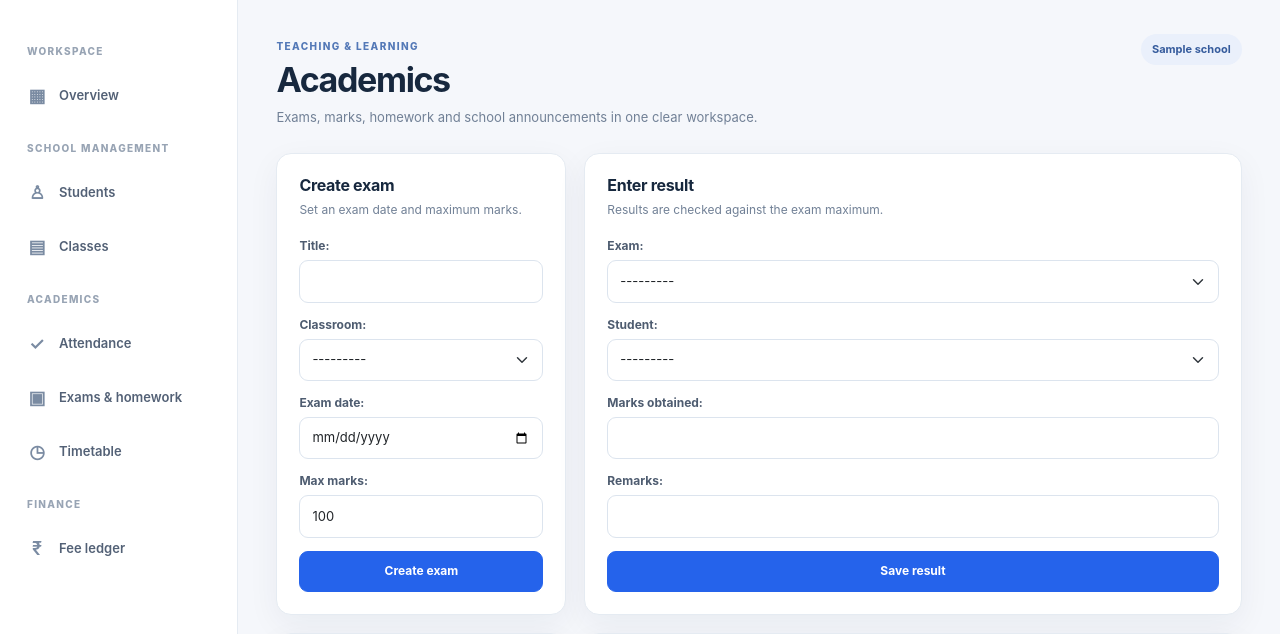
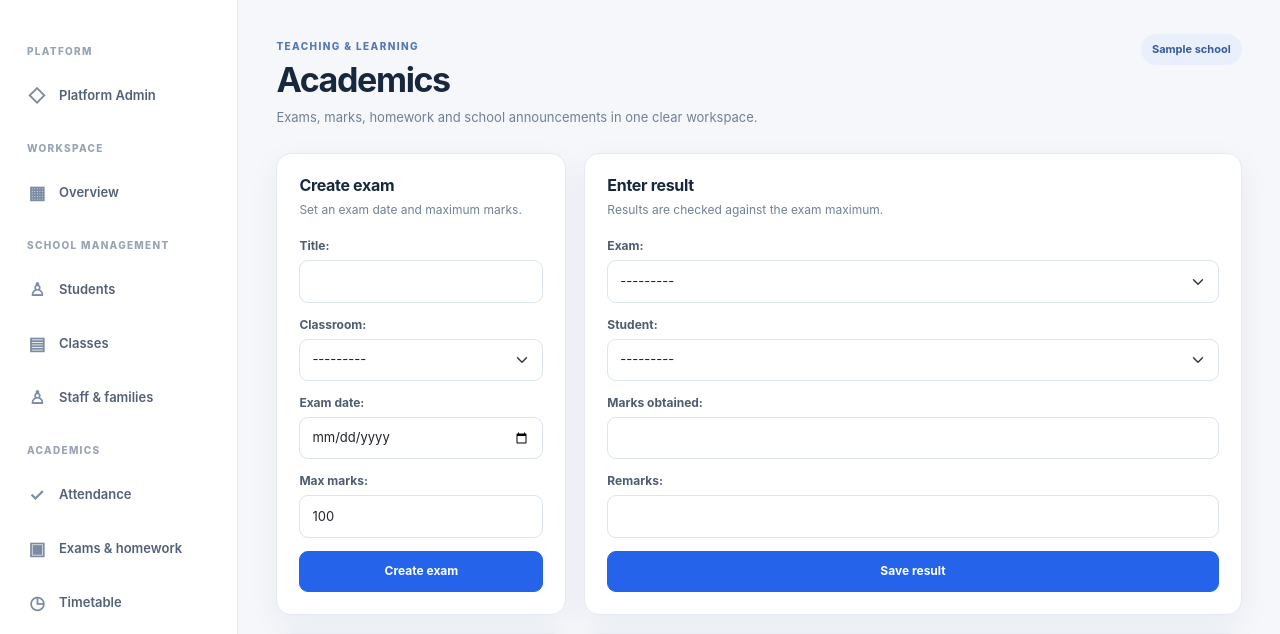
Before and after one commit to pk8873/My_school, a Django app: page /academics/ in a window 1280 px wide. Shown: the part 76-710 px from the top of the page. Run offline with Django 5.2, Linux system fonts and the light colour scheme; a user stored in the database is signed in; tables that the repository leaves empty hold one stand-in row (values such as "Sample post").

Commit message:
ui: add platform admin and staff management navigation

```diff
--- a/templates/base.html
+++ b/templates/base.html
@@ -4,8 +4,8 @@
 <head><meta charset="utf-8"><meta name="viewport" content="width=device-width, initial-scale=1"><meta name="theme-color" content="#112b46"><meta name="description" content="School Saathi — school operations and parent communication workspace"><title>{% block title %}School Saathi{% endblock %}</title><link rel="manifest" href="{% static 'pwa/manifest.webmanifest' %}"><link rel="icon" href="data:,"><link href="https://cdn.jsdelivr.net/npm/bootstrap@5.3.3/dist/css/bootstrap.min.css" rel="stylesheet"><link rel="stylesheet" href="{% static 'css/app.css' %}"><script defer src="{% static 'js/app.js' %}"></script></head>
 <body>
 <header class="topbar"><div class="topbar-inner"><a class="brand" href="{% url 'dashboard' %}?school={{ membership.school_id }}"><span class="brand-mark">S</span><span>School <b>Saathi</b><small>School workspace</small></span></a><div class="topbar-actions">{% if request.user.is_authenticated %}<span class="user-chip"><span class="avatar">{{ request.user.username|slice:":1"|upper }}</span><span class="user-name">{{ request.user.username }}</span></span><form method="post" action="{% url 'logout' %}">{% csrf_token %}<button class="btn btn-sm btn-quiet" type="submit">Sign out</button></form>{% else %}<a class="btn btn-primary btn-sm" href="{% url 'login' %}">Sign in</a>{% endif %}</div></div></header>
-{% if request.user.is_authenticated %}<div class="app-layout"><aside class="sidebar"><div class="sidebar-label">WORKSPACE</div><a class="nav-item" href="{% url 'dashboard' %}?school={{ membership.school_id }}"><span>▦</span> Overview</a>
-{% if membership.role == "school_admin" or membership.role == "principal" %}<div class="sidebar-label">SCHOOL MANAGEMENT</div><a class="nav-item" href="{% url 'students' %}?school={{ membership.school_id }}"><span>♙</span> Students</a><a class="nav-item" href="{% url 'classrooms' %}?school={{ membership.school_id }}"><span>▤</span> Classes</a>{% endif %}
+{% if request.user.is_authenticated %}<div class="app-layout"><aside class="sidebar">{% if request.user.is_superuser %}<div class="sidebar-label">PLATFORM</div><a class="nav-item" href="{% url 'platform_admin' %}"><span>◇</span> Platform Admin</a>{% endif %}<div class="sidebar-label">WORKSPACE</div><a class="nav-item" href="{% url 'dashboard' %}?school={{ membership.school_id }}"><span>▦</span> Overview</a>
+{% if membership.role == "school_admin" or membership.role == "principal" %}<div class="sidebar-label">SCHOOL MANAGEMENT</div><a class="nav-item" href="{% url 'students' %}?school={{ membership.school_id }}"><span>♙</span> Students</a><a class="nav-item" href="{% url 'classrooms' %}?school={{ membership.school_id }}"><span>▤</span> Classes</a><a class="nav-item" href="{% url 'staff_management' %}?school={{ membership.school_id }}"><span>♙</span> Staff & families</a>{% endif %}
 {% if membership.role == "school_admin" or membership.role == "principal" or membership.role == "teacher" %}<div class="sidebar-label">ACADEMICS</div><a class="nav-item" href="{% url 'attendance' %}?school={{ membership.school_id }}"><span>✓</span> Attendance</a><a class="nav-item" href="{% url 'academics' %}?school={{ membership.school_id }}"><span>▣</span> Exams & homework</a><a class="nav-item" href="{% url 'timetable' %}?school={{ membership.school_id }}"><span>◷</span> Timetable</a>{% endif %}{% if membership.role == "parent" or membership.role == "student" %}<div class="sidebar-label">MY LEARNING</div><a class="nav-item" href="{% url 'academics' %}?school={{ membership.school_id }}"><span>▣</span> Learning updates</a>{% endif %}
 {% if membership.role == "school_admin" or membership.role == "principal" or membership.role == "accountant" %}<div class="sidebar-label">FINANCE</div><a class="nav-item" href="{% url 'fees' %}?school={{ membership.school_id }}"><span>₹</span> Fee ledger</a>{% endif %}
 <div class="sidebar-footer"><span class="online-dot"></span> Secure school workspace<small>School Saathi · Preview</small></div></aside><main class="main-content">{% else %}<main class="auth-layout">{% endif %}
```
